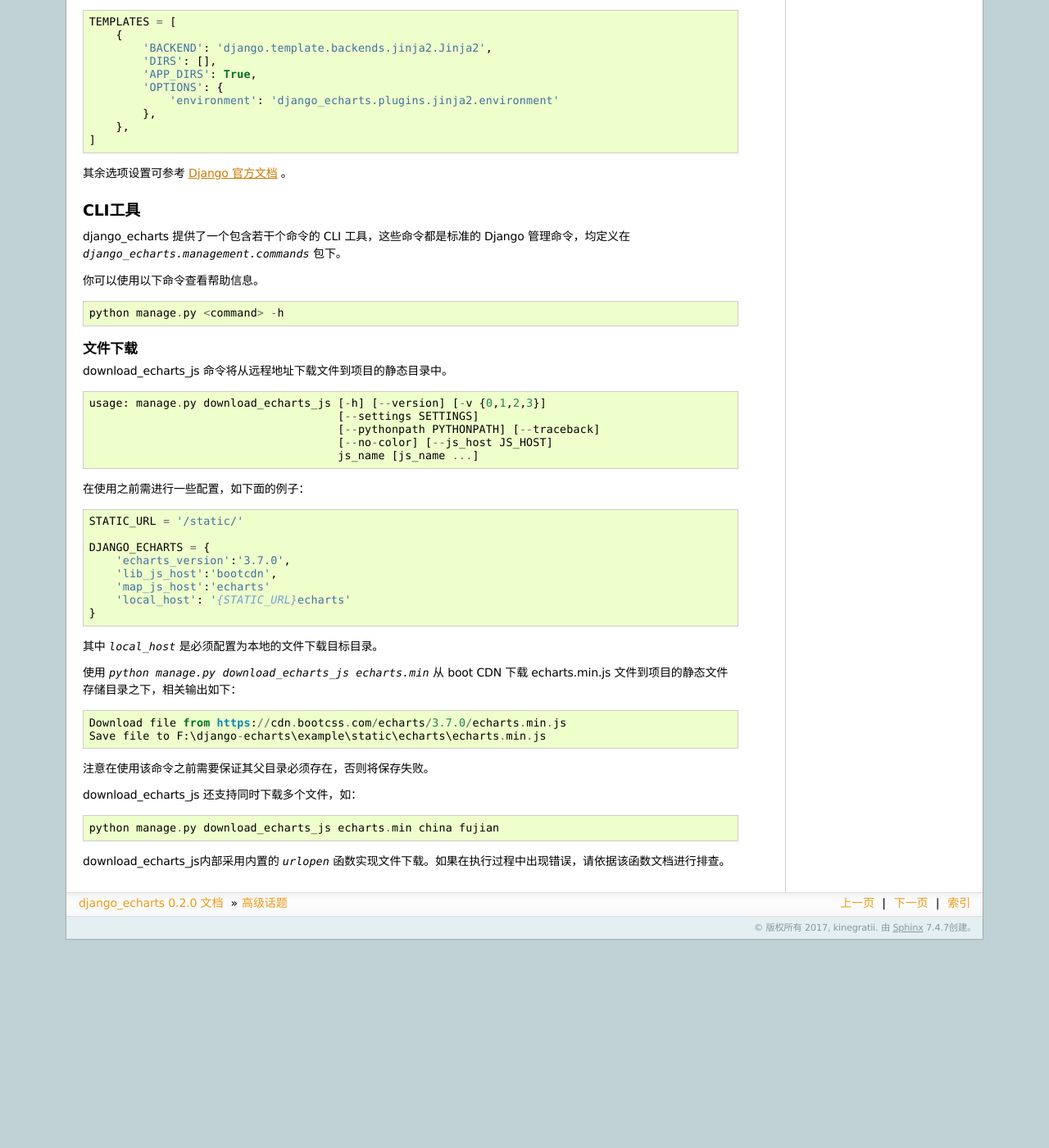
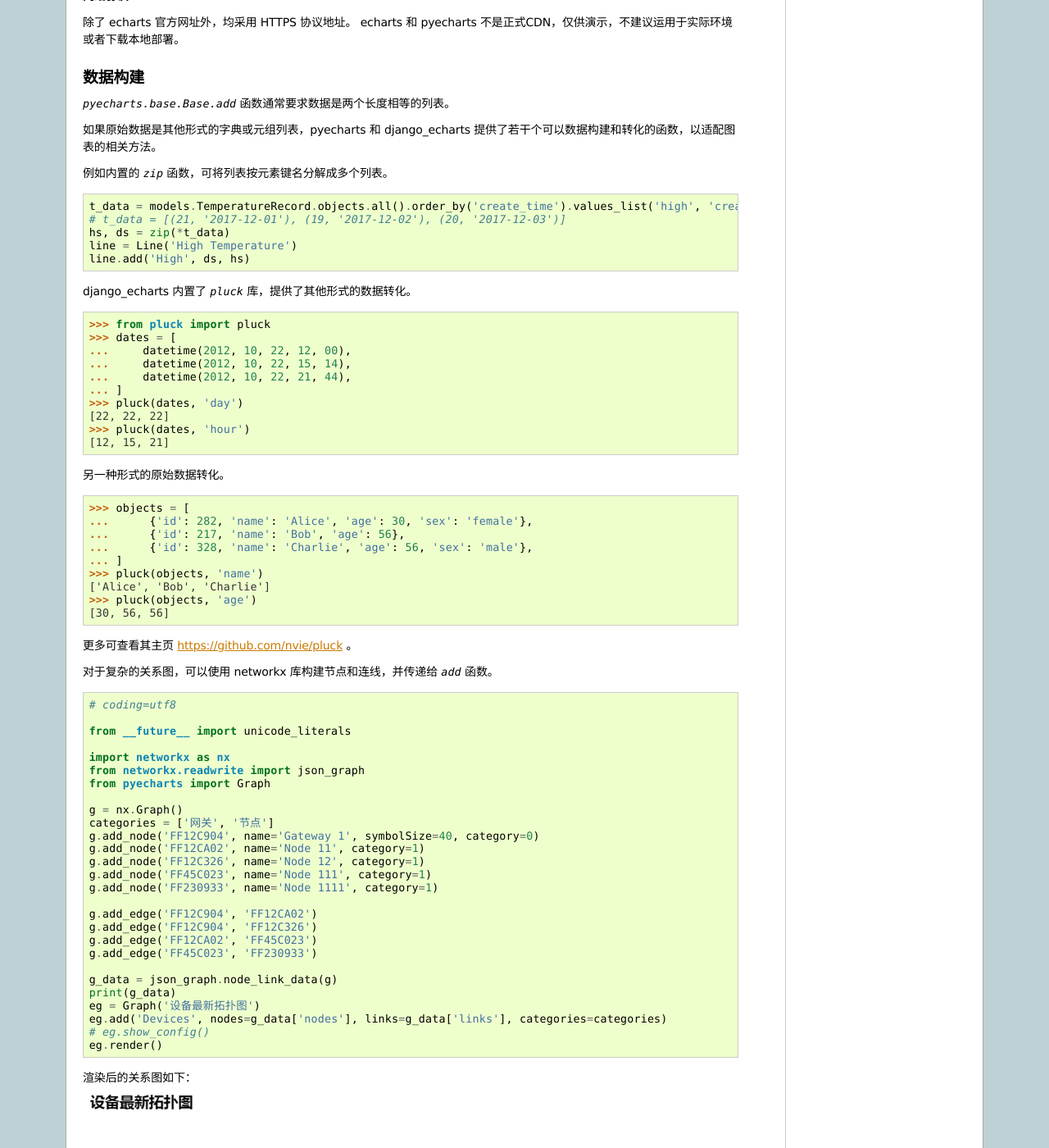
Before and after one commit to kinegratii/django-echarts, a Sphinx documentation site: the page built from docs/topics.rst, in a window 1280 px wide and 1400 px high, scrolled down 4127 px. Shown: the whole window at 82% size. Built offline with Sphinx 7.4.7, drawn with Linux system fonts in a browser that asks for light colours; before the commit the page ends 5273 px from its top, so only the background shows below that; some of the changed text lies outside the part shown.

Commit message:
Update document
Add demos

```diff
--- a/docs/changelog.rst
+++ b/docs/changelog.rst
@@ -53,4 +53,4 @@ v0.1.0 (20170906)
 v0.0.1 (20170729)
 ------------------
 
-- 发布试验版本
+- 发布第一个 Alpha 版本
--- /dev/null
+++ b/docs/codes/graph_demo.py
@@ -0,0 +1,27 @@
+# coding=utf8
+
+from __future__ import unicode_literals
+
+import networkx as nx
+from networkx.readwrite import json_graph
+from pyecharts import Graph
+
+g = nx.Graph()
+categories = ['网关', '节点']
+g.add_node('FF12C904', name='Gateway 1', symbolSize=40, category=0)
+g.add_node('FF12CA02', name='Node 11', category=1)
+g.add_node('FF12C326', name='Node 12', category=1)
+g.add_node('FF45C023', name='Node 111', category=1)
+g.add_node('FF230933', name='Node 1111', category=1)
+
+g.add_edge('FF12C904', 'FF12CA02')
+g.add_edge('FF12C904', 'FF12C326')
+g.add_edge('FF12CA02', 'FF45C023')
+g.add_edge('FF45C023', 'FF230933')
+
+g_data = json_graph.node_link_data(g)
+print(g_data)
+eg = Graph('设备最新拓扑图')
+eg.add('Devices', nodes=g_data['nodes'], links=g_data['links'], categories=categories)
+# eg.show_config()
+eg.render()
--- a/docs/index.rst
+++ b/docs/index.rst
@@ -6,7 +6,11 @@
 Welcome to django_echarts's documentation!
 ==========================================
 
-django-echarts 是一个关于 Echarts_ 整合的 Django App，使用 pyecharts_ 作为图表构件库。它提供了以下特性：
+django-echarts 是一个关于 Echarts_ 整合的 Django App，使用 pyecharts_ 作为图表构件库。
+
+主页： https://github.com/kinegratii/django-echarts
+
+它提供了以下特性：
 
 .. _Echarts: http://echarts.baidu.com/index.html
 .. _pyecharts: https://github.com/chenjiandongx/pyecharts
--- a/docs/topics.rst
+++ b/docs/topics.rst
@@ -4,7 +4,9 @@
 背景
 -----
 
-pyecharts 是一个优秀的 Echarts 的 Python 接口库，不仅实现了众多的图表类型，还支持在不同环境下（如纯Python、Jupyter Notebook以及web框架）运行。
+pyecharts_ 是一个优秀的 Echarts 的 Python 接口库，不仅实现了众多的图表类型，还支持在不同环境下（如纯Python、Jupyter Notebook以及web框架）运行。
+
+.. _pyecharts: https://github.com/chenjiandongx/pyecharts
 
 由于目标环境和使用场景的通用性，pyecharts 并不适合直接应用于 Django 项目。基于此， django_echarts 将依据 Django 开发规范，试图简化 pyecharts 的整合方法，并增加了若干个 Django 项目特有的功能和特性。
 
@@ -115,6 +117,20 @@ django_echarts 提供两种方式的渲染视图，即：
             loadEcharts('simpleBar');
         });
     </script>
+
+模板标签
+---------
+
+django_echarts 实现了与 pyecharts 相似的模板标签接口，这些标签接受一个或多个的图表实例作为参数。
+
+.. image:: /_static/django-echarts-template-tags.png
+
+这些模板标签均定义在 `django_echarts.templatetags.echarts` 包，按文档有两种方式导入以这些标签能够使用。
+
+- 在每个模板文件使用 `{% laod echarts %}` 导入。
+- 添加标签目录到项目配置项 `TEMPLATES.OPTIONS.libraries`_ ，这样就无需在每个模板都是用 `load` 标签。
+
+.. _TEMPLATES.OPTIONS.libraries: https://docs.djangoproject.com/en/1.11/topics/templates/#module-django.template.backends.django
 
 javascript文件管理
 --------------------
@@ -239,22 +255,61 @@ django_echarts 内置几个常用的 CDN ，你可以只写名称而不是具体
 
 **网络协议**
 
-默认采用 HTTPS 协议，除了 echarts 官方文档。由于 echarts 和 pyecharts 不是正式CDN，仅供演示，不建议运用于实际环境或者下载本地部署。
+除了 echarts 官方网址外，均采用 HTTPS 协议地址。 echarts 和 pyecharts 不是正式CDN，仅供演示，不建议运用于实际环境或者下载本地部署。
 
 数据构建
 ---------
 
-django_echarts 还提供了若干个可以数据构建和转化的函数，以适配图表的相关方法。
+`pyecharts.base.Base.add` 函数通常要求数据是两个长度相等的列表。
 
-例如 `zip` 函数，可将列表按元素键名分解成多个列表。
+如果原始数据是其他形式的字典或元组列表，pyecharts 和 django_echarts 提供了若干个可以数据构建和转化的函数，以适配图表的相关方法。
+
+例如内置的 `zip` 函数，可将列表按元素键名分解成多个列表。
 
 
 ::
 
         t_data = models.TemperatureRecord.objects.all().order_by('create_time').values_list('high', 'create_time')
+        # t_data = [(21, '2017-12-01'), (19, '2017-12-02'), (20, '2017-12-03')]
         hs, ds = zip(*t_data)
         line = Line('High Temperature')
         line.add('High', ds, hs)
+
+django_echarts 内置了 `pluck` 库，提供了其他形式的数据转化。
+
+    >>> from pluck import pluck
+    >>> dates = [
+    ...     datetime(2012, 10, 22, 12, 00),
+    ...     datetime(2012, 10, 22, 15, 14),
+    ...     datetime(2012, 10, 22, 21, 44),
+    ... ]
+    >>> pluck(dates, 'day')
+    [22, 22, 22]
+    >>> pluck(dates, 'hour')
+    [12, 15, 21]
+
+另一种形式的原始数据转化。
+
+>>> objects = [
+...      {'id': 282, 'name': 'Alice', 'age': 30, 'sex': 'female'},
+...      {'id': 217, 'name': 'Bob', 'age': 56},
+...      {'id': 328, 'name': 'Charlie', 'age': 56, 'sex': 'male'},
+... ]
+>>> pluck(objects, 'name')
+['Alice', 'Bob', 'Charlie']
+>>> pluck(objects, 'age')
+[30, 56, 56]
+
+更多可查看其主页 https://github.com/nvie/pluck 。
+
+对于复杂的关系图，可以使用 networkx 库构建节点和连线，并传递给 `add` 函数。
+
+.. literalinclude:: /codes/graph_demo.py
+
+渲染后的关系图如下：
+
+.. image:: /_static/networkx-graph-demo.png
+
 
 更多信息可查看 API 文件。
 
@@ -325,7 +380,7 @@ download_echarts_js 命令将从远程地址下载文件到项目的静态目录
 
 使用 `python manage.py download_echarts_js echarts.min` 从 boot CDN 下载 echarts.min.js 文件到项目的静态文件存储目录之下，相关输出如下：
 
-::
+.. code-block:: none
 
     Download file from https://cdn.bootcss.com/echarts/3.7.0/echarts.min.js
     Save file to F:\django-echarts\example\static\echarts\echarts.min.js
```
Also changed, not shown: other parts of docs/topics.rst (+1 -1 lines), docs/tutorial.rst (+15 -1 lines), docs/_static/django-echarts-demo.gif (added), docs/_static/django-echarts-template-tags.png (added), docs/_static/networkx-graph-demo.png (added).
